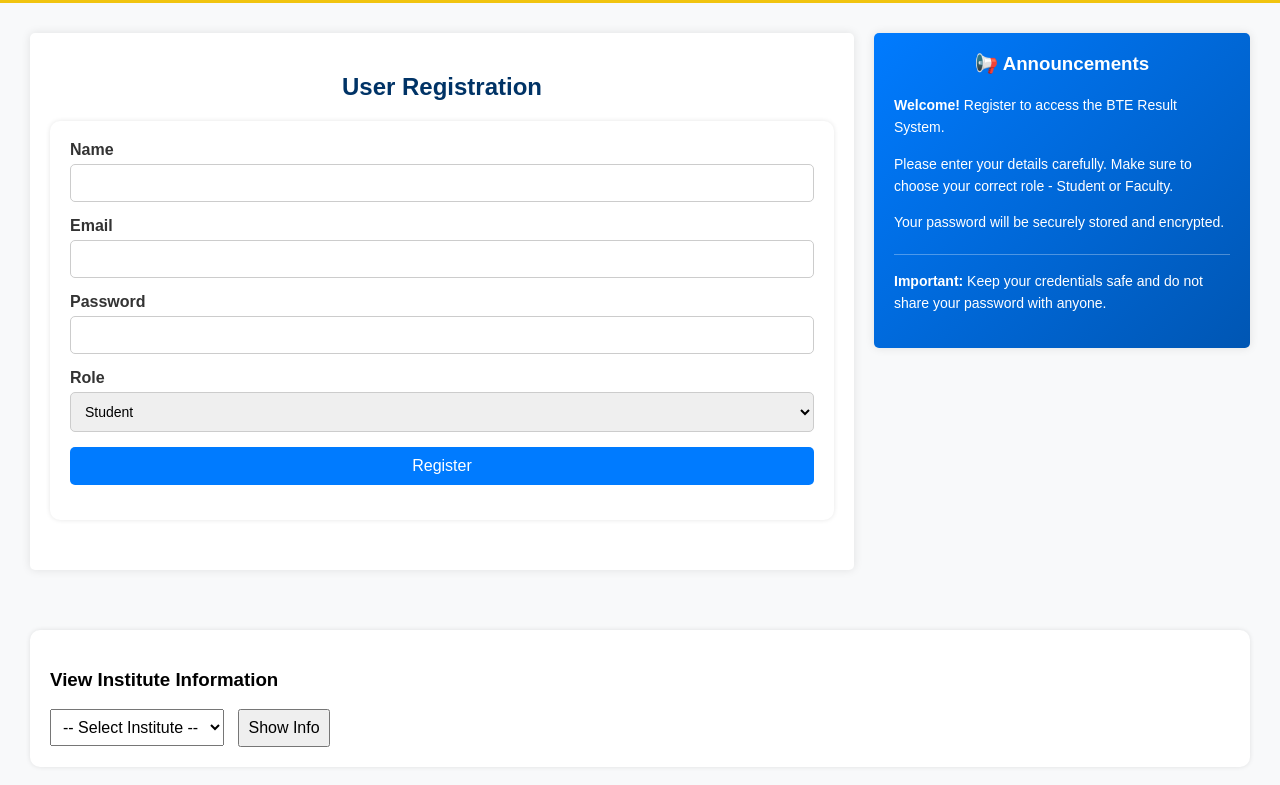
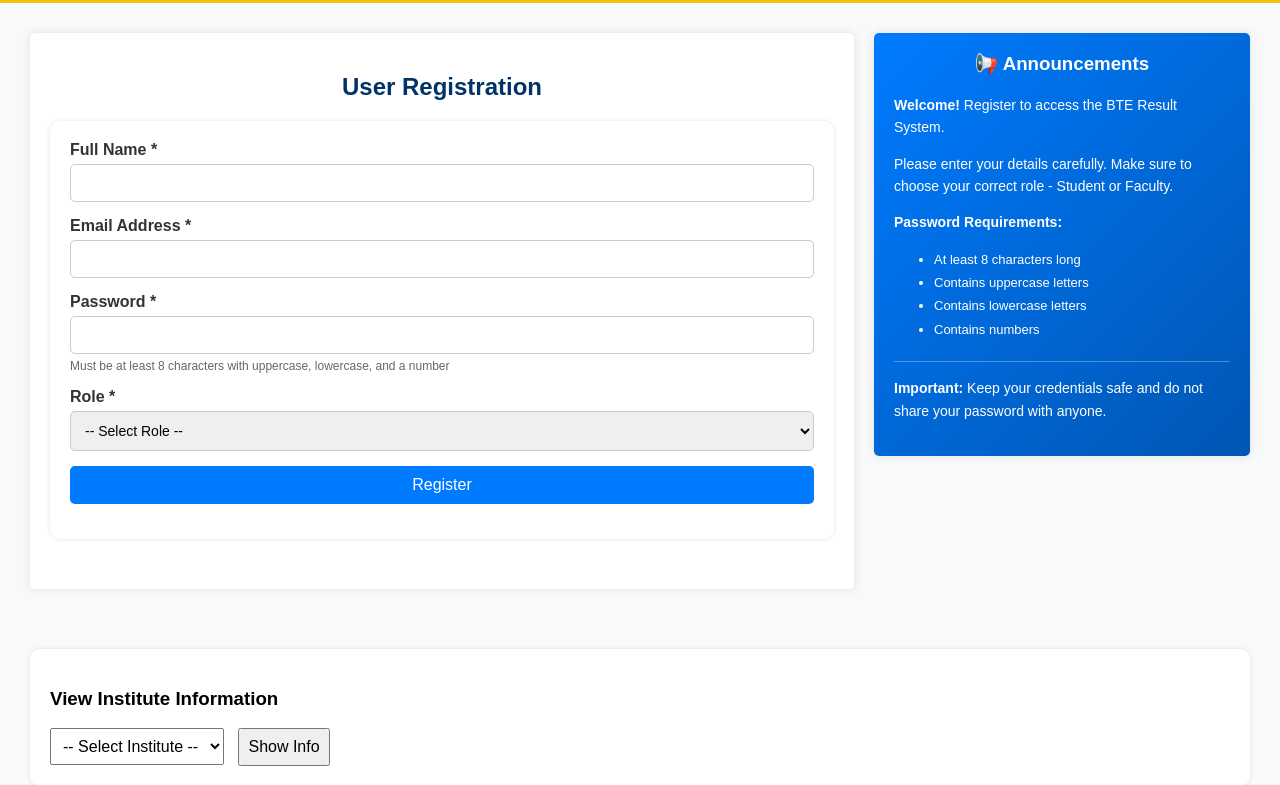
Before and after one commit to Tushaar01-hub/UniPortal, a PHP site: page / in a window 1280 px wide. Shown: the part 106-891 px from the top of the page. Run offline with PHP 8.4, Linux system fonts and the light colour scheme; tables that the repository leaves empty or names only in its code hold one stand-in row (values such as "Sample post").

Commit message:
Refactor database connection and enhance security with CSRF validation

```diff
--- a/index.php
+++ b/index.php
@@ -1,92 +1,203 @@
 <?php
+// ===== Configuration =====
+// TODO: Move these to a config file outside web root or use environment variables
+$host = getenv('DB_HOST') ?: "localhost";
+$user = getenv('DB_USER') ?: "root";
+$pass = getenv('DB_PASS') ?: "root123"; // Change this!
+$dbname = getenv('DB_NAME') ?: "bte_result_system";
+$port = getenv('DB_PORT') ?: "3307";
+
+// Start session for CSRF protection
+session_start();
+
 // ===== Database Connection =====
-$host = "localhost";
-$user = "root";
-$pass = "root123"; // enter your MySQL password if any
-$dbname = "bte_result_system"; // your database name
-$port="3307";
-
 $conn = new mysqli($host, $user, $pass, $dbname, $port);
 if ($conn->connect_error) {
-    die("Connection failed: " . $conn->connect_error);
+    error_log("Database connection failed: " . $conn->connect_error);
+    die("Connection failed. Please try again later.");
+}
+
+// Set charset to prevent encoding issues
+$conn->set_charset("utf8mb4");
+
+// ===== Helper Functions =====
+function generateCSRFToken() {
+    if (empty($_SESSION['csrf_token'])) {
+        $_SESSION['csrf_token'] = bin2hex(random_bytes(32));
+    }
+    return $_SESSION['csrf_token'];
+}
+
+function validateCSRFToken($token) {
+    return isset($_SESSION['csrf_token']) && hash_equals($_SESSION['csrf_token'], $token);
+}
+
+function sanitizeInput($data) {
+    return htmlspecialchars(strip_tags(trim($data)), ENT_QUOTES, 'UTF-8');
+}
+
+function validateEmail($email) {
+    return filter_var($email, FILTER_VALIDATE_EMAIL) !== false;
+}
+
+function validatePassword($password) {
+    // At least 8 characters, 1 uppercase, 1 lowercase, 1 number
+    return strlen($password) >= 8 &&
+           preg_match('/[A-Z]/', $password) &&
+           preg_match('/[a-z]/', $password) &&
+           preg_match('/[0-9]/', $password);
+}
+
+function validateRole($role) {
+    return in_array($role, ['student', 'faculty']);
 }
 
 // ===== Get Institute List =====
-$institutes_res = $conn->query("SELECT Inst_ID, Inst_Name FROM institution ORDER BY Inst_Name");
 $institutes = [];
-if ($institutes_res && $institutes_res->num_rows > 0) {
-    $institutes = $institutes_res->fetch_all(MYSQLI_ASSOC);
+$stmt = $conn->prepare("SELECT Inst_ID, Inst_Name FROM institution ORDER BY Inst_Name");
+if ($stmt) {
+    $stmt->execute();
+    $result = $stmt->get_result();
+    if ($result && $result->num_rows > 0) {
+        $institutes = $result->fetch_all(MYSQLI_ASSOC);
+    }
+    $stmt->close();
 }
 
 // ===== Handle Principal Info Request =====
 $institute_info = null;
-if (isset($_POST['inst_info']) && $_POST['inst_info'] !== "") {
-    $inst_id = (int) $_POST['inst_info'];
-    $sql = "SELECT Inst_Name, Principal, Contact_No1, Contact_No2, Contact_No3
+if (isset($_POST['inst_info']) && $_POST['inst_info'] !== "" && isset($_POST['csrf_token_info'])) {
+    if (validateCSRFToken($_POST['csrf_token_info'])) {
+        $inst_id = filter_var($_POST['inst_info'], FILTER_VALIDATE_INT);
+        if ($inst_id !== false && $inst_id > 0) {
+            $stmt = $conn->prepare("SELECT Inst_Name, Principal, Contact_No1, Contact_No2, Contact_No3
                                    FROM institution
-            WHERE Inst_ID = ?";
-    if ($stmt = $conn->prepare($sql)) {
+                                   WHERE Inst_ID = ?");
+            if ($stmt) {
                 $stmt->bind_param("i", $inst_id);
                 $stmt->execute();
-        $institute_info = $stmt->get_result()->fetch_assoc();
+                $result = $stmt->get_result();
+                $institute_info = $result->fetch_assoc();
                 $stmt->close();
+            }
+        }
     }
 }
 
 // ===== Handle Course List Request =====
 $courses = null;
-if (isset($_POST['institute']) && $_POST['institute'] !== "") {
-    $inst_id = (int) $_POST['institute'];
-    $sql = "SELECT p.Prog_Name, ip.Seats
+if (isset($_POST['institute']) && $_POST['institute'] !== "" && isset($_POST['csrf_token_courses'])) {
+    if (validateCSRFToken($_POST['csrf_token_courses'])) {
+        $inst_id = filter_var($_POST['institute'], FILTER_VALIDATE_INT);
+        if ($inst_id !== false && $inst_id > 0) {
+            $stmt = $conn->prepare("SELECT p.Prog_Name, ip.Seats
                                    FROM institution_program ip
                                    JOIN program p ON ip.Prog_ID = p.Prog_ID
-            WHERE ip.Inst_ID = ?";
-    if ($stmt = $conn->prepare($sql)) {
+                                   WHERE ip.Inst_ID = ?");
+            if ($stmt) {
                 $stmt->bind_param("i", $inst_id);
                 $stmt->execute();
                 $courses = $stmt->get_result();
                 $stmt->close();
             }
         }
+    }
+}
 
 // ===== Handle Registration Form =====
 $registration_message = "";
+$registration_success = false;
+
 if ($_SERVER["REQUEST_METHOD"] == "POST" && isset($_POST['register_submit'])) {
-    // Create username table if it doesn't exist
+    $errors = [];
+
+    // Validate CSRF token
+    if (!isset($_POST['csrf_token']) || !validateCSRFToken($_POST['csrf_token'])) {
+        $errors[] = "Invalid security token. Please try again.";
+    }
+
+    // Get and validate inputs
+    $name = isset($_POST['name']) ? trim($_POST['name']) : '';
+    $email = isset($_POST['email']) ? trim($_POST['email']) : '';
+    $password = isset($_POST['password']) ? $_POST['password'] : '';
+    $role = isset($_POST['role']) ? $_POST['role'] : '';
+
+    // Validation
+    if (empty($name) || strlen($name) < 2 || strlen($name) > 100) {
+        $errors[] = "Name must be between 2 and 100 characters.";
+    }
+
+    if (!validateEmail($email)) {
+        $errors[] = "Invalid email address.";
+    }
+
+    if (!validatePassword($password)) {
+        $errors[] = "Password must be at least 8 characters with uppercase, lowercase, and a number.";
+    }
+
+    if (!validateRole($role)) {
+        $errors[] = "Invalid role selected.";
+    }
+
+    // If no validation errors, proceed with database operations
+    if (empty($errors)) {
+        // Create table if it doesn't exist (do this once, ideally in a setup script)
         $table_sql = "CREATE TABLE IF NOT EXISTS username (
             id INT AUTO_INCREMENT PRIMARY KEY,
             name VARCHAR(100) NOT NULL,
             email VARCHAR(100) NOT NULL UNIQUE,
             password VARCHAR(255) NOT NULL,
-        role VARCHAR(50) NOT NULL
+            role VARCHAR(50) NOT NULL,
+            created_at TIMESTAMP DEFAULT CURRENT_TIMESTAMP,
+            INDEX idx_email (email)
         )";
         $conn->query($table_sql);
 
-    $name = $conn->real_escape_string($_POST['name']);
-    $email = $conn->real_escape_string($_POST['email']);
-    $password = $conn->real_escape_string($_POST['password']);
-    $role = $conn->real_escape_string($_POST['role']);
+        // Check if email already exists
+        $check_stmt = $conn->prepare("SELECT id FROM username WHERE email = ?");
+        if ($check_stmt) {
+            $check_stmt->bind_param("s", $email);
+            $check_stmt->execute();
+            $check_result = $check_stmt->get_result();
 
-    // Hash the password
+            if ($check_result->num_rows > 0) {
+                $errors[] = "Email already registered.";
+            } else {
+                // Hash password and insert
                 $hashed_password = password_hash($password, PASSWORD_DEFAULT);
 
-    // Check if email already exists
-    $check_sql = "SELECT id FROM username WHERE email = '$email'";
-    $result = $conn->query($check_sql);
+                $insert_stmt = $conn->prepare("INSERT INTO username (name, email, password, role) VALUES (?, ?, ?, ?)");
+                if ($insert_stmt) {
+                    $insert_stmt->bind_param("ssss", $name, $email, $hashed_password, $role);
 
-    if ($result && $result->num_rows > 0) {
-        $registration_message = "<span style='color: red;'>Error: Email already exists!</span>";
+                    if ($insert_stmt->execute()) {
+                        $registration_success = true;
+                        $registration_message = "Registration successful! Welcome, " . sanitizeInput($name) . "!";
                     } else {
-        // Insert into database
-        $sql = "INSERT INTO username (name, email, password, role) VALUES ('$name', '$email', '$hashed_password', '$role')";
-
-        if ($conn->query($sql) === TRUE) {
-            $registration_message = "<span style='color: green;'>Registration successful! Welcome, $name!</span>";
+                        error_log("Registration insert error: " . $insert_stmt->error);
+                        $errors[] = "Registration failed. Please try again.";
+                    }
+                    $insert_stmt->close();
                 } else {
-            $registration_message = "<span style='color: red;'>Error: " . $conn->error . "</span>";
+                    $errors[] = "System error. Please try again.";
                 }
             }
+            $check_stmt->close();
+        } else {
+            $errors[] = "System error. Please try again.";
         }
+    }
+
+    // Display errors
+    if (!empty($errors)) {
+        $registration_message = implode("<br>", array_map(function($err) {
+            return sanitizeInput($err);
+        }, $errors));
+    }
+}
+
+// Generate CSRF tokens for all forms
+$csrf_token = generateCSRFToken();
 ?>
 <!DOCTYPE html>
 <html lang="en">
@@ -244,7 +353,24 @@ if ($_SERVER["REQUEST_METHOD"] == "POST" && isset($_POST['register_submit'])) {
     border-radius: 5px;
     text-align: center;
   }
+  .message.success {
+    background-color: #d4edda;
+    color: #155724;
+    border: 1px solid #c3e6cb;
+  }
+  .message.error {
+    background-color: #f8d7da;
+    color: #721c24;
+    border: 1px solid #f5c6cb;
+  }
+  .password-requirements {
+    font-size: 12px;
+    color: #666;
+    margin-top: 5px;
+  }
 </style>
+</head>
+<body>
 
 <header>
   <img src="emblem.jpg" alt="Emblem" class="emblem">
@@ -259,28 +385,42 @@ if ($_SERVER["REQUEST_METHOD"] == "POST" && isset($_POST['register_submit'])) {
   <div class="registration-section">
     <h2>User Registration</h2>
     <?php if ($registration_message): ?>
-        <div class="message"><?= $registration_message ?></div>
+        <div class="message <?= $registration_success ? 'success' : 'error' ?>">
+            <?= $registration_message ?>
+        </div>
     <?php endif; ?>
     <form method="POST" action="">
+        <input type="hidden" name="csrf_token" value="<?= $csrf_token ?>">
+
         <div class="form-group">
-            <label for="name">Name</label>
-            <input type="text" id="name" name="name" required>
+            <label for="name">Full Name *</label>
+            <input type="text" id="name" name="name" required minlength="2" maxlength="100"
+                   value="<?= isset($_POST['name']) && !$registration_success ? sanitizeInput($_POST['name']) : '' ?>">
         </div>
+
         <div class="form-group">
-            <label for="email">Email</label>
-            <input type="email" id="email" name="email" required>
+            <label for="email">Email Address *</label>
+            <input type="email" id="email" name="email" required
+                   value="<?= isset($_POST['email']) && !$registration_success ? sanitizeInput($_POST['email']) : '' ?>">
         </div>
+
         <div class="form-group">
-            <label for="password">Password</label>
-            <input type="password" id="password" name="password" required>
+            <label for="password">Password *</label>
+            <input type="password" id="password" name="password" required minlength="8">
+            <div class="password-requirements">
+                Must be at least 8 characters with uppercase, lowercase, and a number
             </div>
+        </div>
+
         <div class="form-group">
-            <label for="role">Role</label>
+            <label for="role">Role *</label>
             <select id="role" name="role" required>
-                <option value="student">Student</option>
-                <option value="faculty">Faculty</option>
+                <option value="">-- Select Role --</option>
+                <option value="student" <?= (isset($_POST['role']) && $_POST['role'] === 'student') ? 'selected' : '' ?>>Student</option>
+                <option value="faculty" <?= (isset($_POST['role']) && $_POST['role'] === 'faculty') ? 'selected' : '' ?>>Faculty</option>
             </select>
         </div>
+
         <div class="form-group">
             <button type="submit" name="register_submit">Register</button>
         </div>
@@ -292,7 +432,13 @@ if ($_SERVER["REQUEST_METHOD"] == "POST" && isset($_POST['register_submit'])) {
     <h3>📢 Announcements</h3>
     <p><strong>Welcome!</strong> Register to access the BTE Result System.</p>
     <p>Please enter your details carefully. Make sure to choose your correct role - Student or Faculty.</p>
-    <p>Your password will be securely stored and encrypted.</p>
+    <p><strong>Password Requirements:</strong></p>
+    <ul style="font-size: 13px; line-height: 1.8;">
+      <li>At least 8 characters long</li>
+      <li>Contains uppercase letters</li>
+      <li>Contains lowercase letters</li>
+      <li>Contains numbers</li>
+    </ul>
     <p style="margin-top: 20px; border-top: 1px solid rgba(255,255,255,0.3); padding-top: 15px;">
       <strong>Important:</strong> Keep your credentials safe and do not share your password with anyone.
     </p>
@@ -367,3 +515,6 @@ if ($_SERVER["REQUEST_METHOD"] == "POST" && isset($_POST['register_submit'])) {
 
 </body>
 </html>
+<?php
+$conn->close();
+?>
```
Also changed, not shown: other parts of index.php (+17 -17 lines). Lines whose indentation alone changed are shown as unchanged.
